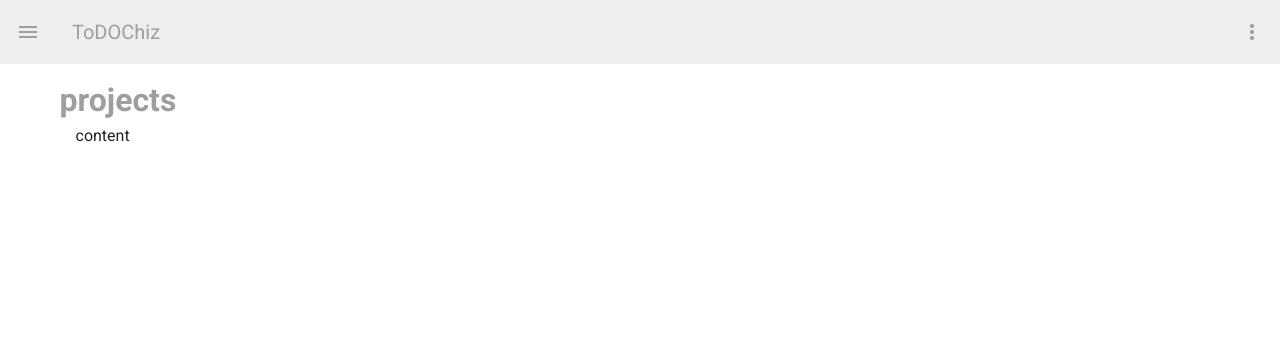
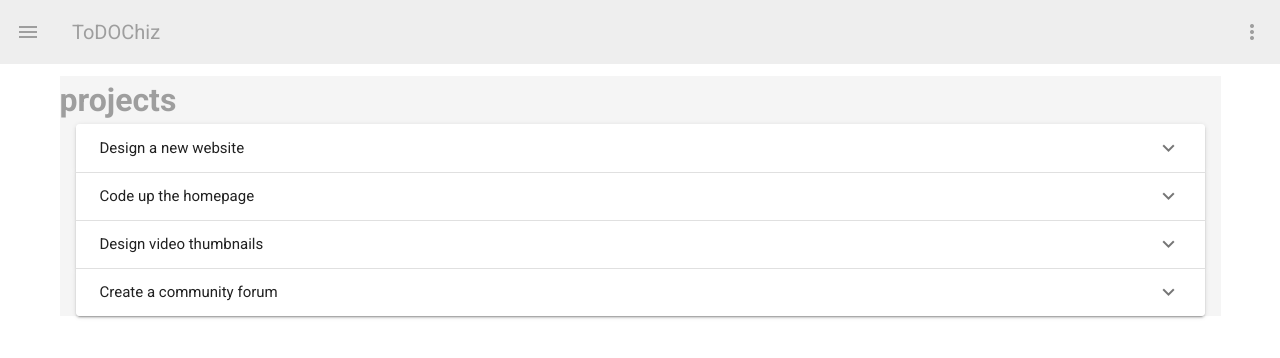
Before and after one commit to chiraghs/Vuetify, a Vue app in the folder todo-first-veutify/: page /projects in a window 1280 px wide. Shown: the top 358 px of the page. Built offline with nearby package versions, Linux system fonts and the light colour scheme.

Commit message:
Team & Projects

```diff
--- a/todo-first-veutify/src/App.vue
+++ b/todo-first-veutify/src/App.vue
@@ -1,9 +1,9 @@
 <template>
   <v-app>
 
-    <Navbar  class="grey" ></Navbar>
-     <v-container>
-      <router-view ></router-view>
+    <Navbar  class="grey"></Navbar>
+     <v-container >
+      <router-view class="grey lighten-4"></router-view>
      </v-container>
   </v-app>
 </template>
--- a/todo-first-veutify/src/views/projects.vue
+++ b/todo-first-veutify/src/views/projects.vue
@@ -3,7 +3,20 @@
     <h1 class="subheading grey--text">projects</h1>
 
     <v-content class="mx-4">
-      <p>content</p>
+       <v-expansion-panels>
+       <v-expansion-panel
+      v-for="(item,i) in projects"
+      :key="i"
+        >
+      <v-expansion-panel-header>{{item.title}}</v-expansion-panel-header>
+      <v-expansion-panel-content>
+        <div>
+         <h6 class="grey--text">Due by {{ item.due }}</h6>
+        <p>{{item.content}}</p>
+        </div>
+      </v-expansion-panel-content>
+    </v-expansion-panel>
+  </v-expansion-panels>
     </v-content>
   </div>
 </template>
@@ -12,7 +25,22 @@
 
 
 export default {
-  name: 'Home',
-  components:{},
+  data() {
+    return {
+      projects: [
+        { title: 'Design a new website', person: 'The Net Ninja', due: '1st Jan 2019', status: 'ongoing', content: 'Lorem ipsum dolor sit amet consectetur adipisicing elit. Sunt consequuntur eos eligendi illum minima adipisci deleniti, dicta mollitia enim explicabo fugiat quidem ducimus praesentium voluptates porro molestias non sequi animi!'},
+        { title: 'Code up the homepage', person: 'Chun Li', due: '10th Jan 2019', status: 'complete', content: 'Lorem ipsum dolor sit amet consectetur adipisicing elit. Sunt consequuntur eos eligendi illum minima adipisci deleniti, dicta mollitia enim explicabo fugiat quidem ducimus praesentium voluptates porro molestias non sequi animi!'},
+        { title: 'Design video thumbnails', person: 'Ryu', due: '20th Dec 2018', status: 'complete', content: 'Lorem ipsum dolor sit amet consectetur adipisicing elit. Sunt consequuntur eos eligendi illum minima adipisci deleniti, dicta mollitia enim explicabo fugiat quidem ducimus praesentium voluptates porro molestias non sequi animi!'},
+        { title: 'Create a community forum', person: 'Gouken', due: '20th Oct 2018', status: 'overdue', content: 'Lorem ipsum dolor sit amet consectetur adipisicing elit. Sunt consequuntur eos eligendi illum minima adipisci deleniti, dicta mollitia enim explicabo fugiat quidem ducimus praesentium voluptates porro molestias non sequi animi!'},
+      ]
+    }
+  },
+  computed: {
+    myProjects() {
+      return this.projects.filter(project => {
+        return project.status != 'complete'
+      })
+    }
+  }
 }
 </script>
--- a/todo-first-veutify/src/views/team.vue
+++ b/todo-first-veutify/src/views/team.vue
@@ -2,8 +2,33 @@
   <div class="home">
     <h1 class="subheading grey--text">Team</h1>
 
-    <v-container class="mx-4">
+    <v-container class="my-4">
+      <v-layout row wrap>
+          <v-flex xs12 sm6 md4 lg3 v-for="person in Team" :key="person.name">
+              <v-card flat class="text-center ma-3">
+                  <v-responsive class="pt-4">
+                    <v-avatar size=100>
+                       <img :src="getImgLink(person.avatar)" :alt="person.name">
+                    </v-avatar>
+                  </v-responsive>
 
+                  <v-card-text>
+                      <div class="subheading">{{person.name}}</div>
+                      <div class="grey--text">{{person.role}}</div>
+                  </v-card-text>
+
+                  <v-card-actions>
+                      <v-btn depressed flat color="grey lighten-5">
+                          <v-btn-icon >
+                              <v-icon small left color="grey" >message</v-icon>
+                              <span class="grey--text text-lowercase">message</span>
+                          </v-btn-icon>
+                      </v-btn>
+                  </v-card-actions>
+
+              </v-card>
+          </v-flex>
+      </v-layout>
 
     </v-container>
   </div>
@@ -13,7 +38,29 @@
 
 
 export default {
-  name: 'Home',
-  components:{},
+  data(){
+      return{
+          Team: [
+        { name: 'Aang', role: 'Air', avatar:'avatar1.jpg' },
+        { name: 'Zuko', role: 'Fire', avatar:'avatar2.jpg' },
+        { name: 'Toph', role: 'Earth' , avatar:'avatar3.jpg'},
+        { name: 'Sokka', role: 'Non-Bender', avatar:'avatar4.jpg' },
+        { name: 'Katara', role: 'Water', avatar:'avatar5.jpg'},
+        { name: 'Azula', role: 'Fire', avatar:'avatar6.jpg' },
+        { name: 'Appa', role: 'Air', avatar:'avatar7.jpg' },
+        { name: 'Momo', role: 'Air' , avatar:'avatar8.jpg'},
+        { name: 'Suki', role: 'Non-Bender', avatar:'avatar9.jpg' },
+        { name: 'Mai', role: 'Non-Bender', avatar:'avatar10.jpg'},
+        { name: 'Tai Ly', role: 'Non-Bender', avatar:'avatar11.jpg'},
+        { name: 'Jet', role: 'Fire', avatar:'avatar12.jpg'},
+        { name: 'Jet', role: 'Non-Bender', avatar:'avatar13.jpg'},
+      ]
+      }
+  },
+  methods:{
+      getImgLink(pic){
+          return require('../assets/'+pic)
+      }
+  }
 }
 </script>
```
